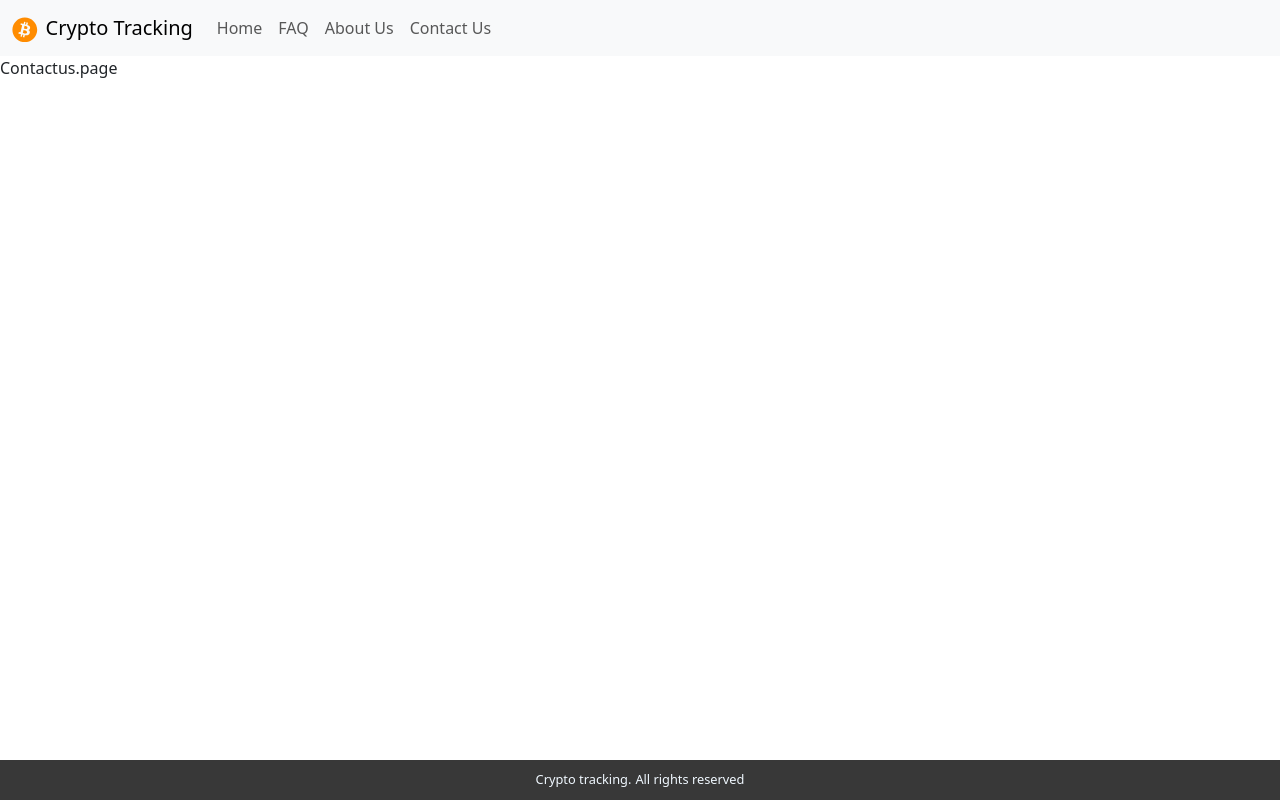
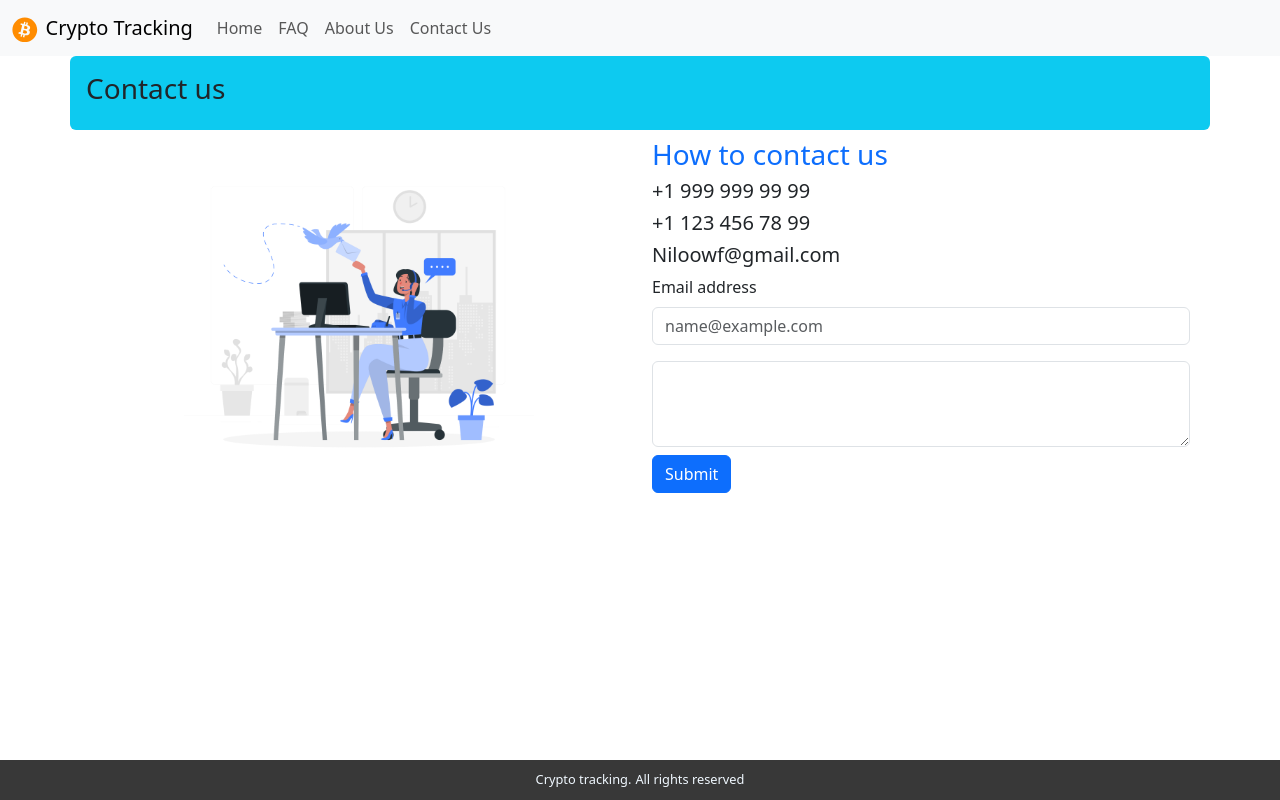
Before and after one commit to iNiloowf/faradars-crypto-tracking, a React (Create React App) app: page /contactus in a window 1280 px wide. Built offline with nearby package versions, Linux system fonts and the light colour scheme.

Commit message:
add contact us page content

```diff
--- a/src/index.css
+++ b/src/index.css
@@ -11,3 +11,7 @@ body{
   min-height: calc(100vh - 56px - 40px);
 
 }
+.ContactusImg{
+  height: 350px;
+  width: 350px;
+}
--- a/src/pages/Aboutus.page.jsx
+++ b/src/pages/Aboutus.page.jsx
@@ -8,7 +8,7 @@ const AboutusPage = () => {
           <h3>About us</h3>
         </div>
       </div>
-      <div className="row align-item-center p-2">
+      <div className="row align-items-center p-2">
         <div className="col-md-6">
           <img src={aboutusImg} alt="About us" className="img-fluid" />
         </div>
--- a/src/pages/Contactus.page.jsx
+++ b/src/pages/Contactus.page.jsx
@@ -1,8 +1,39 @@
 import React from 'react'
+import contactusImg from "../assets/images/contactus.png"
 
 const ContactusPage = () => {
   return (
-    <div>Contactus.page</div>
+     <div className="container">
+      <div className="row">
+        <div className="col-12 bg-info p-3 rounded">
+          <h3>Contact us</h3>
+        </div>
+      </div>
+      <div className="row align-items-center p-2">
+        <div className="col-md-6">
+          <center>
+            <img src={contactusImg} alt="Contact Us" className="img-fluid ContactusImg" />
+          </center>
+        </div>
+        <div className="col-md-6">
+          <h3 className="text-primary"> How to contact us</h3>
+          <h5>+1 999 999 99 99</h5>
+          <h5>+1 123 456 78 99</h5>
+          <h5>Niloowf@gmail.com</h5>
+          <div>
+            <div className="mb-3">
+  <label className="form-label">Email address</label>
+  <input type="email" className="form-control" placeholder="name@example.com" />
+</div>
+<div className="mb-3">
+  <textarea className="form-control" rows="3"></textarea>
+  <button type="submit" className="btn btn-primary from-control mt-2">Submit</button>
+</div>
+
+          </div>
+        </div>
+      </div>
+      </div>
   )
 }
 
```
Also changed, not shown: src/assets/images/contactus.png (added).
